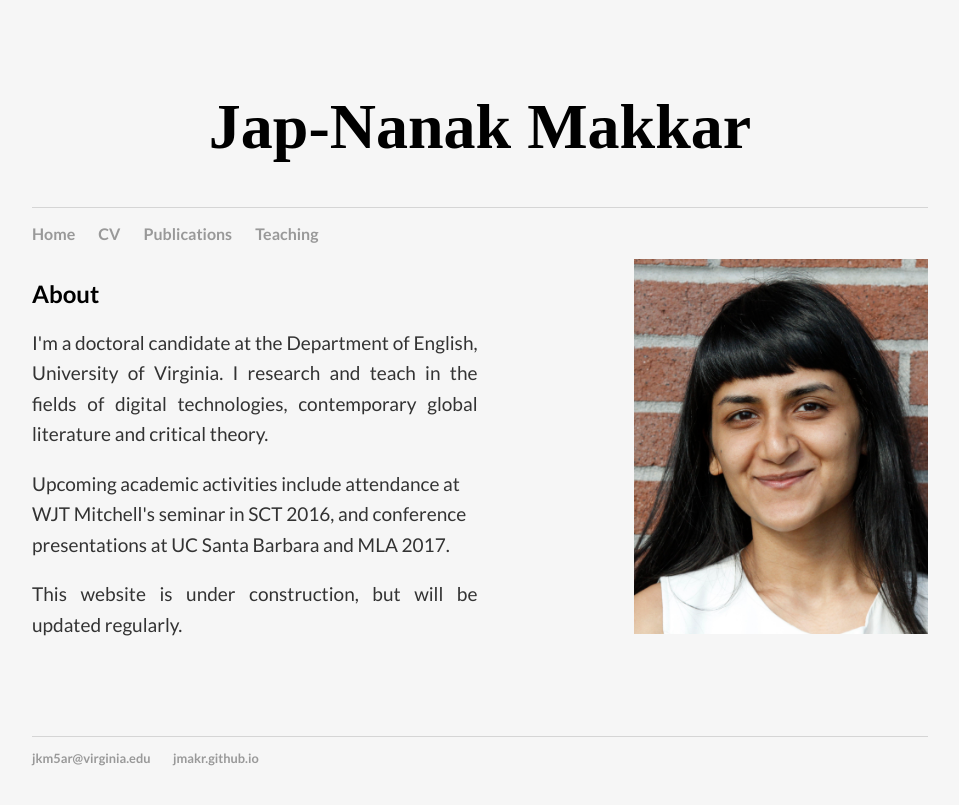
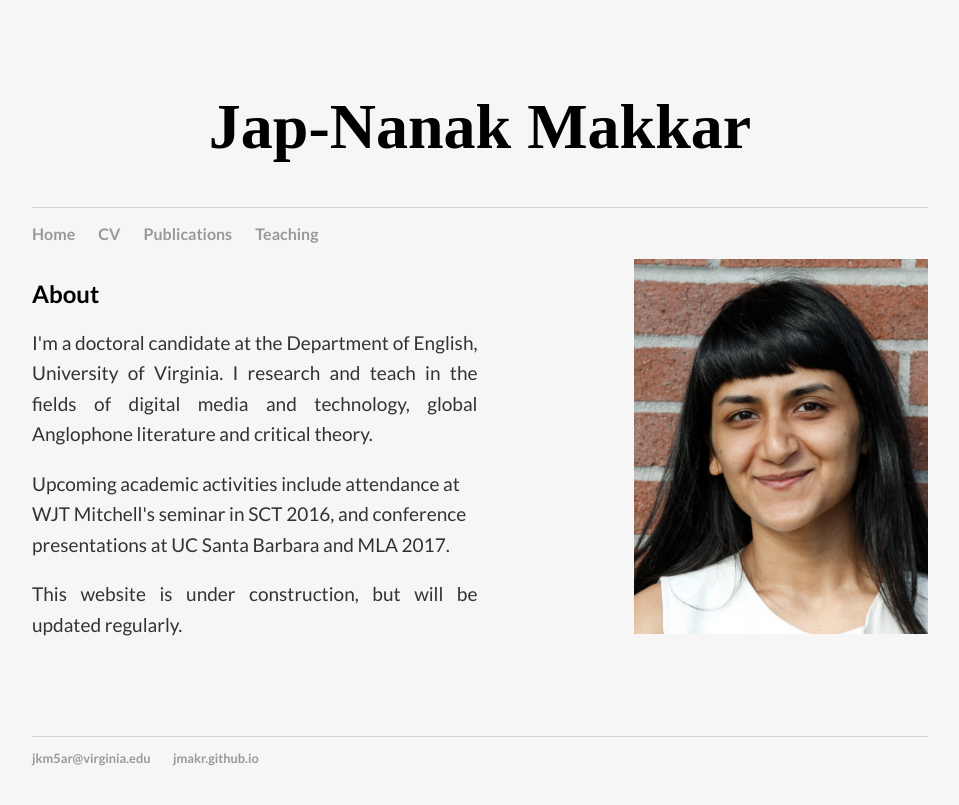
Before and after one commit to jmakr/jmakr.github.io, a Jekyll site: the page built from index.html, in a window 1280 px wide. Shown: the top 805 px of the page, without its empty margins (160-1119 px from the left). Built offline with Jekyll 4.4.1, drawn with Linux system fonts in a browser that asks for light colours.

Commit message:
Update index.html

```diff
--- a/index.html
+++ b/index.html
@@ -9,7 +9,7 @@ title: Jap-Nanak Makkar
 
 	<h2>About</h2>
 	<p align="justify">I'm a doctoral candidate at the Department of English, University of Virginia.
-	I research and teach in the fields of digital technologies, contemporary global literature and critical theory. </p>
+	I research and teach in the fields of digital media and technology, global Anglophone literature and critical theory. </p>
 	<p align="jutify">Upcoming academic activities include attendance at WJT Mitchell's seminar in SCT 2016, and conference presentations at UC Santa Barbara and MLA 2017. </p>
 
 	<p align="justify">This website is under construction, but will be updated regularly.</p>
```
